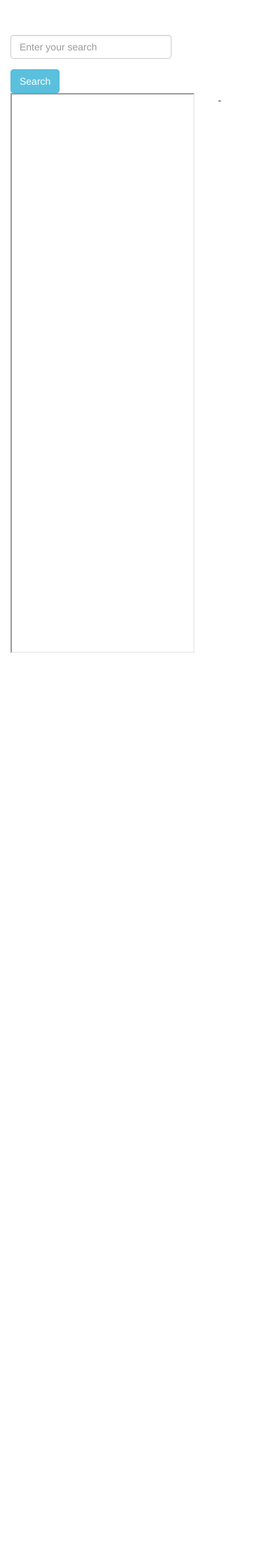
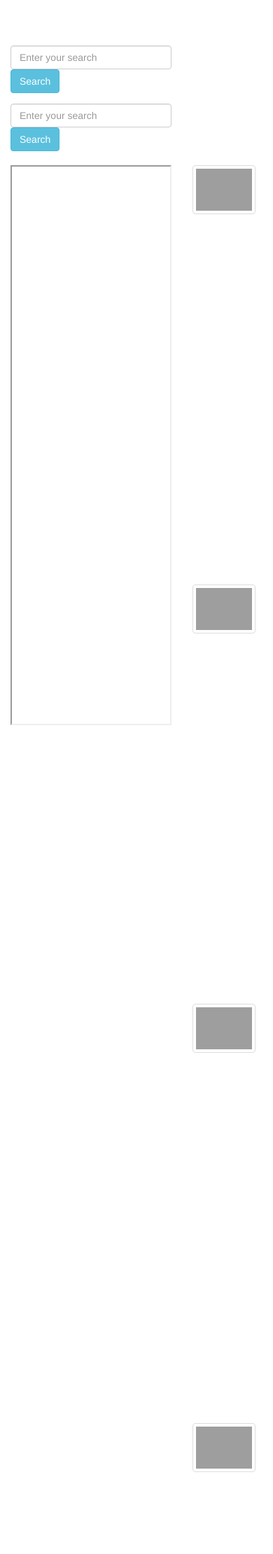
Before and after one commit to shrikanthn/wikiTube, a Node server app: page / in a window 390 px wide. Shown: the top 2220 px of the page at 70% size. Before the commit the page ends 933 px from the top, so only its background shows below. Run offline with Node 20, Linux system fonts and the light colour scheme; some libraries are stand-ins or nearby versions; grey boxes are pictures that could not be loaded.

Commit message:
added new text search box for youtube

```diff
--- a/views/index.html
+++ b/views/index.html
@@ -1,23 +1,72 @@
 
 <div style='margin-bottom: 30px;'>&nbsp;</div>
 <div class='container-fluid'>
-	<div class='row'>
+	<div class='row' style='margin-bottom:20px'>
 		<div class='col-xs-8'>
 			<form class="form-inline" role="form">
-			  <div class="form-group">
-			    <label class="sr-only" for="txtSearch">Email address</label>
-			    <input type="text" class="form-control" id="txtSearch" placeholder='Enter your search'>
+			  <div class="form-group ">
+			    <input type="text" class="form-control col-xs-6" id="txtSearch" placeholder='Enter your search'>
 			  </div>
 			  <button type="submit" class="btn btn-info">Search</button>
+			</form>
+
+			<form class="form-inline" role="form">
+			  <div class="form-group ">
+			    <input type="text" class="form-control col-xs-6" id="txtSearchVideo" placeholder='Enter your search'>
+			  </div>
+			  <button type="button" id='searchVideos' class="btn btn-info">Search</button>
 			</form>
 		</div>
 	</div>
 	<div class='row' id='divWikiResults'>
-		<div class='col-xs-9'>
+		<div class='col-xs-8'>
 			<iframe id='divWikiPage' style='width:100%; height:800px'></iframe>
 		</div>
-		<div class='col-xs-3'>
-			&nbsp;-
+		<div class='col-xs-4'>
+			<div id="youtube_video" style='display: none'>
+			<!-- <iframe id="ytplayer" type="text/html" width="425" height="349"
+			  src="http://www.youtube.com/embed/M7lc1UVf-VE?autoplay=1&origin=http://example.com"
+			  frameborder="0"/> -->
+			</div>
+			<div id="video_playlist">
+				<div class="media">
+				  <a class="pull-left" href="#">
+				    <img src="https://i.ytimg.com/vi/a8arvEzHsA8/default.jpg" alt="Fleetwood Mac - Don't Stop" class="img-thumbnail" />
+				  </a>
+				  <div class="media-body">
+				    <h4 class="media-heading">Fleetwood Mac - Don't Stop</h4>
+				    A live performance of Fleetwood Mac's classic hit, 'Don't Stop' with help from the University of Southern California's Trojans Marching Band For More Informa...
+				  </div>
+				</div>
+				<div class="media">
+				  <a class="pull-left" href="#">
+				    <img src="https://i.ytimg.com/vi/a8arvEzHsA8/default.jpg" alt="Fleetwood Mac - Don't Stop" class="img-thumbnail" />
+				  </a>
+				  <div class="media-body">
+				    <h4 class="media-heading">Fleetwood Mac - Don't Stop</h4>
+				    A live performance of Fleetwood Mac's classic hit, 'Don't Stop' with help from the University of Southern California's Trojans Marching Band For More Informa...
+				  </div>
+				</div>
+				<div class="media">
+				  <a class="pull-left" href="#">
+				    <img src="https://i.ytimg.com/vi/a8arvEzHsA8/default.jpg" alt="Fleetwood Mac - Don't Stop" class="img-thumbnail" />
+				  </a>
+				  <div class="media-body">
+				    <h4 class="media-heading">Fleetwood Mac - Don't Stop</h4>
+				    A live performance of Fleetwood Mac's classic hit, 'Don't Stop' with help from the University of Southern California's Trojans Marching Band For More Informa...
+				  </div>
+				</div>
+				<div class="media">
+				  <a class="pull-left" href="#">
+				    <img src="https://i.ytimg.com/vi/a8arvEzHsA8/default.jpg" alt="Fleetwood Mac - Don't Stop" class="img-thumbnail" />
+				  </a>
+				  <div class="media-body">
+				    <h4 class="media-heading">Fleetwood Mac - Don't Stop</h4>
+				    A live performance of Fleetwood Mac's classic hit, 'Don't Stop' with help from the University of Southern California's Trojans Marching Band For More Informa...
+				  </div>
+				</div>
+			<div>
+
 		</div>
 	</div>
 </div>
```
